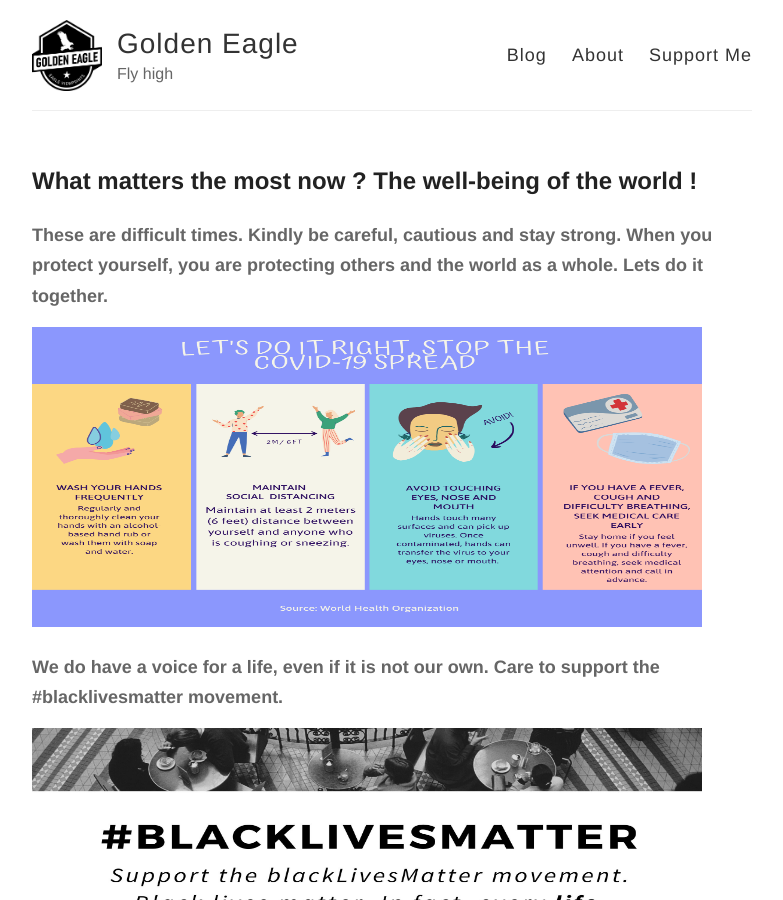
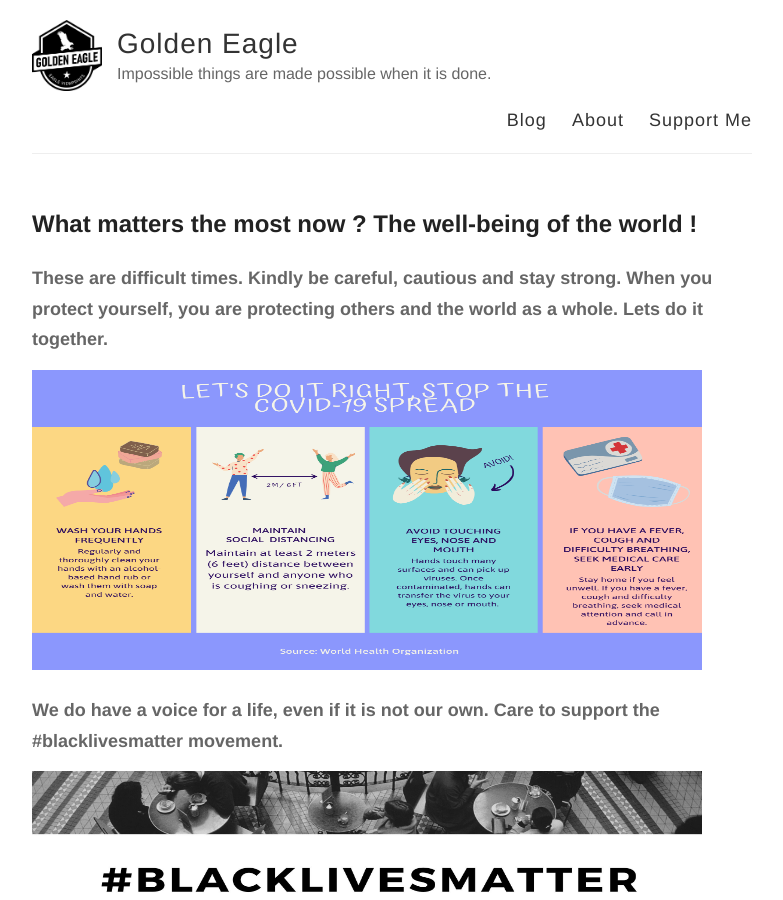
Before and after one commit to golden-eagle-blog/golden-eagle-blog.github.io, a Jekyll site: the page built from index.html, in a window 1280 px wide and 900 px high. Shown: the whole window, without its empty margins (248-1031 px from the left). Built offline with Jekyll 4.4.1, drawn with Linux system fonts in a browser that asks for light colours.

Commit message:
Update _config.yml

```diff
--- a/_config.yml
+++ b/_config.yml
@@ -6,7 +6,7 @@
 name: Golden Eagle
 
 # Short bio or description (displayed in the header)
-description: Fly high
+description: Impossible things are made possible when it is done.
 
 # URL of your avatar or profile pic (you could use your GitHub profile pic)
 avatar: "/images/logo.jpg"
```
